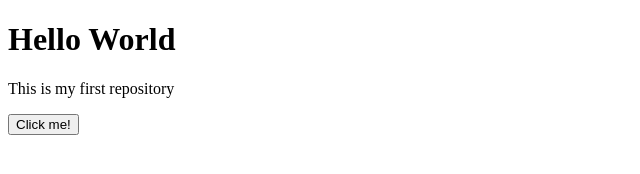
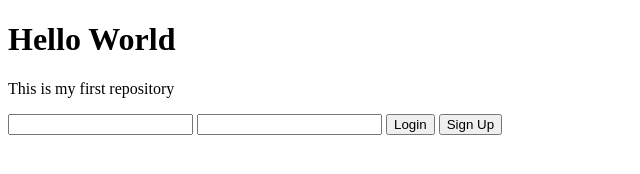
Before and after one commit to SampadMondal-git/Local-Repository, a plain HTML site: page index.html in a window 1280 px wide. Shown: the whole page, without its empty margins (0-640 px from the left). Drawn offline with Linux system fonts and the light colour scheme.

Commit message:
add input & buttons

```diff
--- a/index.html
+++ b/index.html
@@ -9,7 +9,12 @@
     <div class="container">
         <h1>Hello World</h1>
         <p>This is my first repository</p>
-        <button>Click me!</button>
+        <input type="text" name="name" id="name">
+        <label for="Enter your name"></label>
+        <input type="password" name="password" id="pass">
+        <label for="Enter your password"></label>
+        <button>Login</button>
+        <button>Sign Up</button>
     </div>
 </body>
 </html>
```
